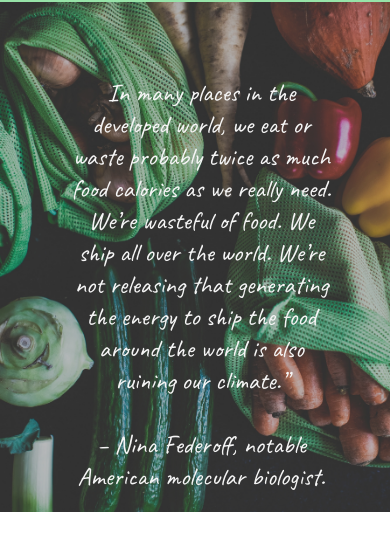
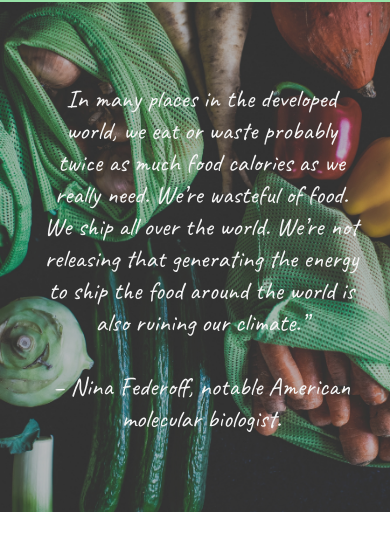
Before and after one commit to Kositthai/Meal-Sharing-App, a React app: page / in a window 390 px wide. Shown: the part 200-743 px from the top of the page. Built offline with nearby package versions, Linux system fonts and the light colour scheme; no server answers.

Commit message:
adjust margin and padd for foodwasteQuote component and homepage textanimation

```diff
--- a/src/client/components/styles/foodWasteQuote.css
+++ b/src/client/components/styles/foodWasteQuote.css
@@ -1,6 +1,6 @@
 .subtitle-para {
   position: absolute;
-  top: 50%;
+  top: 40%;
   left: 50%;
   transform: translate(-50%, -50%);
   color: whitesmoke;
@@ -26,5 +26,14 @@
 @media screen and (max-width: 768px) {
   .subtitle-para {
     font-size: 1.5em;
+    margin-bottom: 1em;
   }
 }
+
+@media screen and (max-width: 600px) {
+  .subtitle-para {
+    width: 85%;
+    margin: 0;
+   top: 50%;
+  }
+}
--- a/src/client/components/styles/homepageTextAnimation.css
+++ b/src/client/components/styles/homepageTextAnimation.css
@@ -14,6 +14,6 @@
 
 @media screen and (max-width: 768px) {
   .homepage-text-animation {
-    font-size: 0.8em;
+    font-size: 0.7em;
   }
 }
```
